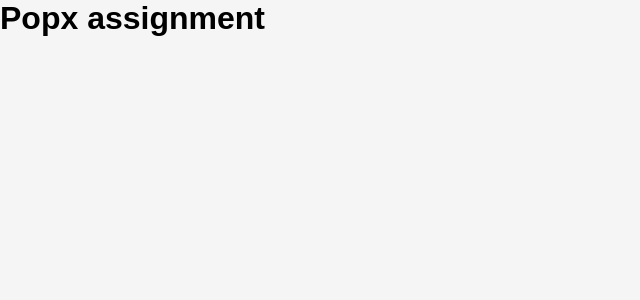
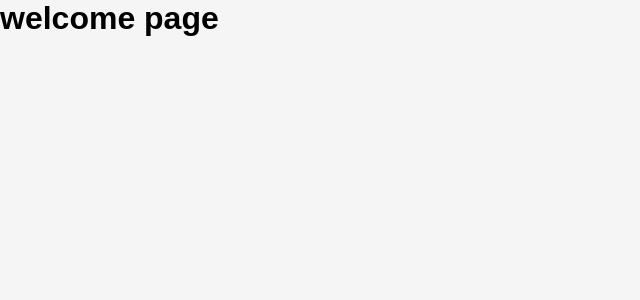
Before and after one commit to saikrishnamamidi2003/Popx-UI, a React (Vite) app: page / in a window 1280 px wide. Shown: the top 300 px of the page, without its empty margins (0-640 px from the left). Built offline with nearby package versions, Linux system fonts and the light colour scheme.

Commit message:
Install React Router and configure page navigation

```diff
--- a/package.json
+++ b/package.json
@@ -11,7 +11,8 @@
   },
   "dependencies": {
     "react": "^19.2.0",
-    "react-dom": "^19.2.0"
+    "react-dom": "^19.2.0",
+    "react-router-dom": "^7.13.1"
   },
   "devDependencies": {
     "@eslint/js": "^9.39.1",
--- a/src/App.jsx
+++ b/src/App.jsx
@@ -1,8 +1,18 @@
+import{BrowserRouter, Routes, Route} from "react-router-dom";
+import Welcome from "./pages/Welcome";
+import CreateAccount from "./pages/CreateAccount";
+import AccountSeting from "./pages/AccountSettings"
+
 function App(){
   return(
-    <>
-    <h1>Popx assignment</h1>
-    </>
+    <BrowserRouter>
+    <Routes>
+      <Route path = "/" element = {<Welcome/>} />
+      <Route path = "/createAccount" element = {<CreateAccount/>} />
+      <Route path = "/AccountSetting" element = {<AccountSeting/>} />
+
+    </Routes>
+    </BrowserRouter>
   );
 }
 
```
Also changed, not shown: 1 other file (tests, documents, lock files or other folders).
